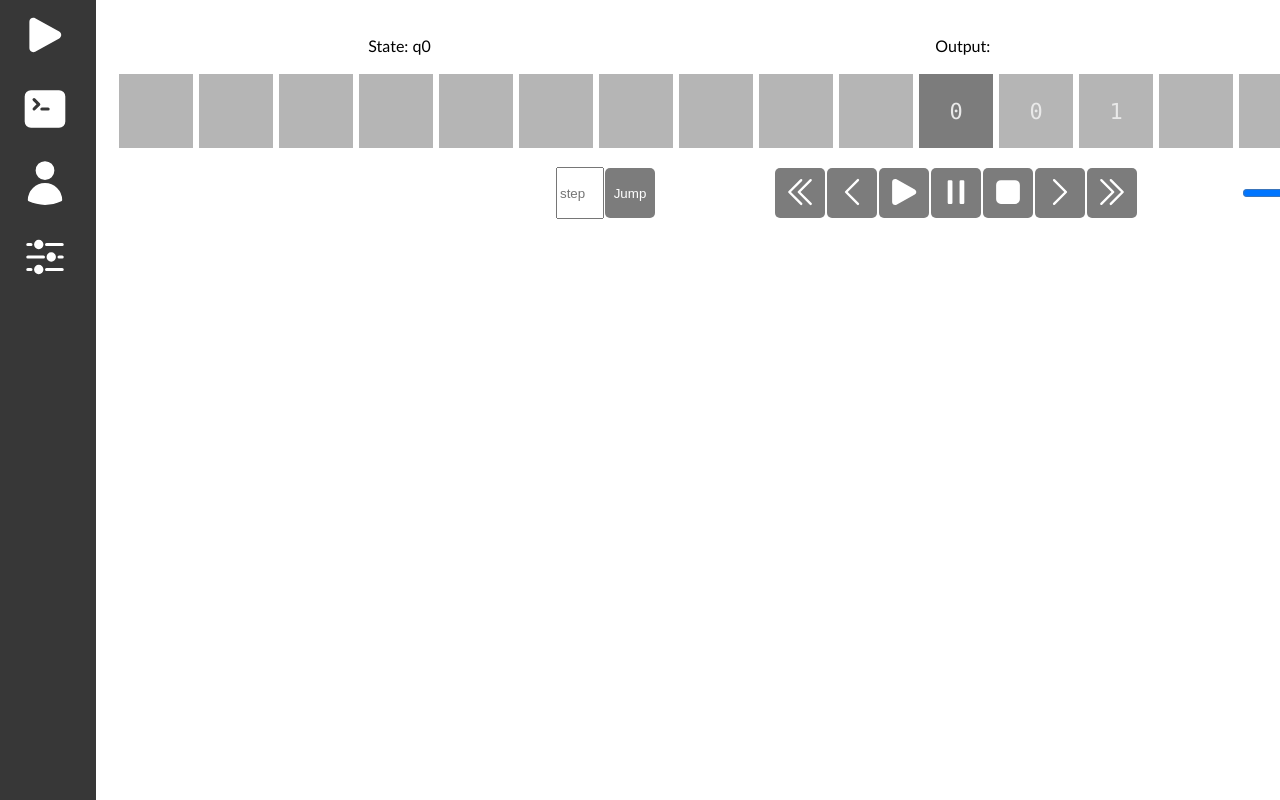
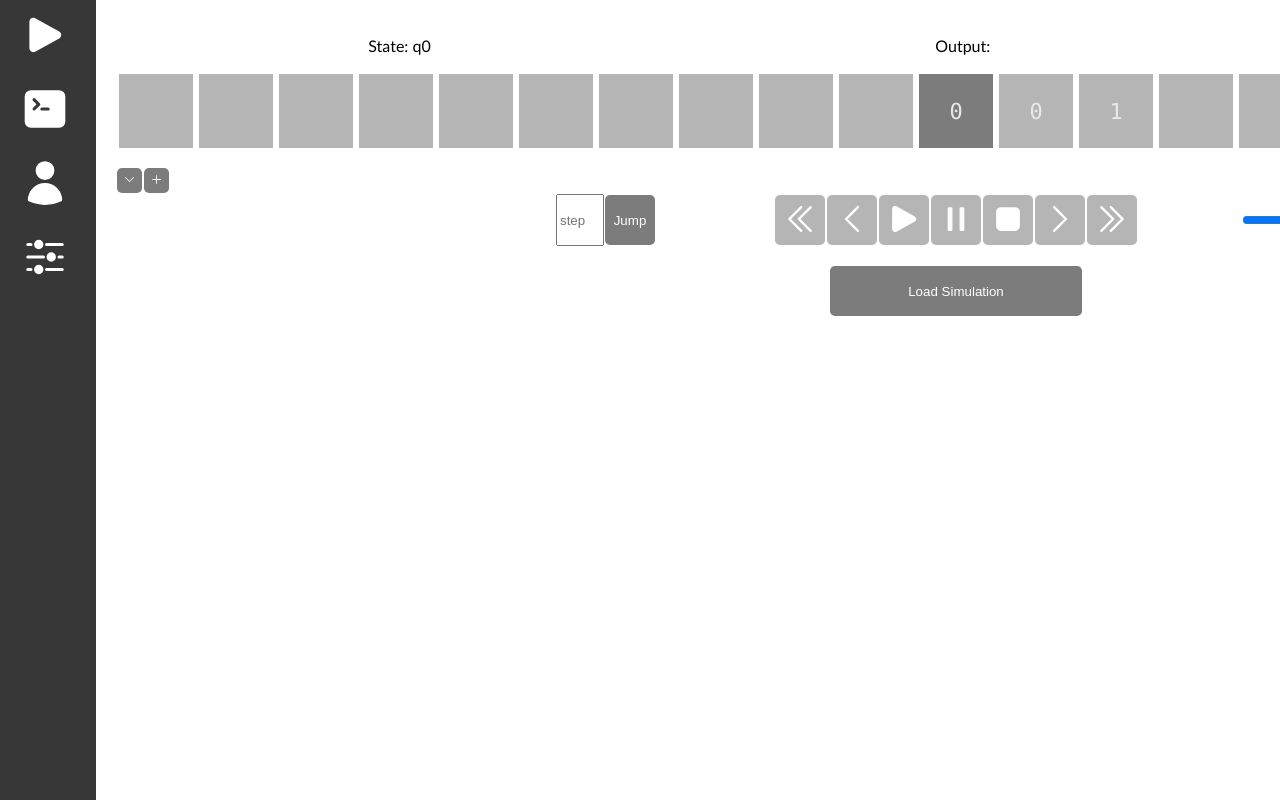
Before and after one commit to Haranana/Turing-Machine-Simulator-Frontend, a React (Vite) app: page / in a window 1280 px wide. Shown: the top 800 px of the page. Built offline with nearby package versions, Linux system fonts and the light colour scheme.

Commit message:
various small updates to tape visuals

```diff
--- a/src/features/Tape/Tape.tsx
+++ b/src/features/Tape/Tape.tsx
@@ -1,7 +1,8 @@
 import "./tape.css";
 
 
-import { PlayIcon, PauseIcon, StopIcon, PlayPauseIcon, ForwardIcon, ChevronLeftIcon, ChevronRightIcon, ChevronDoubleLeftIcon, ChevronDoubleRightIcon } from "@heroicons/react/24/solid";
+import { PlayIcon, PauseIcon, StopIcon, PlayPauseIcon, ForwardIcon,
+   ChevronLeftIcon, ChevronRightIcon, ChevronDoubleLeftIcon, ChevronDoubleRightIcon, ChevronDownIcon, PlusIcon } from "@heroicons/react/24/solid";
 import { useState, useRef, useMemo, useEffect } from "react";
 import type { Simulation ,TapeSymbol, TapeViewInput, Phase, SimulationStep , Tape, TapeState } from "./tapeTypes";
 
@@ -11,8 +12,13 @@ export const TapeView = ({ tapeState, radius = 10, cellPx = 80, animateMs = 800
   // Id komórki na którą wskazuje głowica taśmy
   const [head, setHead] = useState<number>(tapeState.head);
 
+  const [isInputFieldVisible , setInputFieldVisibility] = useState<boolean>(false);
+
   // Predkosc animacji jednego ruchu
   const animationSpeedRef = useRef(animateMs);
+
+  // Input taśmy, w przyszłości pewnie będzie zastąpiony listą stringów, dla każdej z taśm
+  const tapeInputRef = useRef<string>("");
 
   // Taśma z załadowanym inputem ale bez wykonania żadnego ruchu
   let defaultTape : Map<number, TapeSymbol> = tapeState.tape;
@@ -27,6 +33,9 @@ export const TapeView = ({ tapeState, radius = 10, cellPx = 80, animateMs = 800
 
   // Przesunięcie wizualne taśmy (px). 0 oznacza “wyrównane”.
   const [offsetPx, setOffsetPx] = useState<number>(0);
+
+  // Czy aplikacja otrzymala symulacje z API
+  const [isSimulationLoaded, setIsSimulationLoaded] = useState<boolean>(false);
 
   // Czy aktualnie trwa animacja (dla przycisków).
   const [isAnimating, setIsAnimating] = useState(false);
@@ -212,10 +221,22 @@ export const TapeView = ({ tapeState, radius = 10, cellPx = 80, animateMs = 800
 
   const trackRef = useRef<HTMLDivElement | null>(null);
 
+  function toggleInputFieldVisibility(){
+    isInputFieldVisible? setInputFieldVisibility(false) : setInputFieldVisibility(true);
+  }
+
   //making sure transition is active
   const forceReflow = () => {
     trackRef.current?.getBoundingClientRect();
   };
+
+  function loadSimulation(){
+    setIsSimulationLoaded(true);
+  }
+
+  function addTape(){
+    //to be implemented
+  }
 
   function isEndingStep(step: number){
     return step === simulation.steps.length - 1;
@@ -417,7 +438,6 @@ export const TapeView = ({ tapeState, radius = 10, cellPx = 80, animateMs = 800
     };
 
 
-
   const trackStyle: React.CSSProperties = {
     transform: `translate3d(${baseOffset + offsetPx}px, 0, 0)`,
     transition: noTransition ? "none" : `transform ${animationSpeedRef.current}ms ease`,
@@ -469,6 +489,7 @@ export const TapeView = ({ tapeState, radius = 10, cellPx = 80, animateMs = 800
   };
 
   const resetSimulation = () => {
+    setIsSimulationLoaded(false);
     setIsPlaying(false);
     setIsAnimating(false);
     setNoTransition(true);
@@ -521,6 +542,18 @@ export const TapeView = ({ tapeState, radius = 10, cellPx = 80, animateMs = 800
             {cells}
           </div>
         </div>
+        <div className="TapeActions">
+          <button className="TapeActionsButton ShowTapeInputButton" onClick={toggleInputFieldVisibility}>
+            <ChevronDownIcon/>
+          </button>
+          <button className={`TapeActionsButton AddTapeButton ${isSimulationLoaded? "DisabledButton" : ""}`} disabled={isSimulationLoaded} onClick={()=>addTape()} >
+            <PlusIcon></PlusIcon>
+          </button>
+        </div>
+
+        <div className={`InputContainer ${isInputFieldVisible ? "InputContainerVisible" : ""}`}>
+          <input id="TapeInputField" name="TapeInputField" className="TapeInputField" onChange={(e)=>{tapeInputRef.current = e.target.value }}></input>
+        </div>
       </div>
 
       <div className="SimulationControls">
@@ -539,33 +572,32 @@ export const TapeView = ({ tapeState, radius = 10, cellPx = 80, animateMs = 800
 
         <div className="FlowControls">
 
-          <button className="ToStartButton SimulationControlsButton" onClick={()=>jumpToSimulation(0)}>
+          <button className={`ToStartButton SimulationControlsButton ${!isSimulationLoaded? "DisabledButton" : ""}`} disabled={!isSimulationLoaded}
+          onClick={()=>jumpToSimulation(0)}>
             <ChevronDoubleLeftIcon/>
           </button>
 
-          <button className="StepBackButton SimulationControlsButton" onClick={doPrevSimulationStep}>
+          <button className={`StepBackButton SimulationControlsButton ${!isSimulationLoaded? "DisabledButton" : ""}`} disabled={!isSimulationLoaded}   onClick={doPrevSimulationStep}>
             <ChevronLeftIcon/>
           </button>
 
-
-
-          <button className="PlayButton SimulationControlsButton" onClick={playSimulation}>
+          <button className={`PlayButton SimulationControlsButton ${!isSimulationLoaded || isPlaying? "DisabledButton" : ""}`} disabled={!isSimulationLoaded}  onClick={playSimulation}>
             <PlayIcon />
           </button>
 
-          <button className="PauseButton SimulationControlsButton" onClick={pauseSimulation}>
+          <button className={`PauseButton SimulationControlsButton ${!isSimulationLoaded || !isPlaying? "DisabledButton" : ""}`} disabled={!isSimulationLoaded} onClick={pauseSimulation}>
             <PauseIcon />
           </button>
 
-          <button className="StopButton SimulationControlsButton" onClick={resetSimulation}>
+          <button className={`StopButton SimulationControlsButton ${!isSimulationLoaded? "DisabledButton" : ""}`} disabled={!isSimulationLoaded} onClick={resetSimulation}>
             <StopIcon />
           </button>
 
-          <button className="StepForwardButton SimulationControlsButton" onClick={doNextSimulationStep}>
+          <button className={`StepForwardButton SimulationControlsButton ${!isSimulationLoaded? "DisabledButton" : ""}`} disabled={!isSimulationLoaded} onClick={doNextSimulationStep}>
             <ChevronRightIcon/>
           </button>
 
-          <button className="ToStartButton SimulationControlsButton" onClick={()=>jumpToSimulation(simulation.steps.length-1)}>
+          <button className={`ToEndButton SimulationControlsButton ${!isSimulationLoaded? "DisabledButton" : ""}`} disabled={!isSimulationLoaded} onClick={()=>jumpToSimulation(simulation.steps.length-1)}>
             <ChevronDoubleRightIcon/>
           </button>
         </div>
@@ -579,6 +611,10 @@ export const TapeView = ({ tapeState, radius = 10, cellPx = 80, animateMs = 800
 
         </div>
       </div>
+      <div className="LoadSimulationContainer">
+        <button className={`LoadSimulationButton  ${isSimulationLoaded? "DisabledButton" : ""}`}
+          disabled={isSimulationLoaded} onClick={()=>loadSimulation()}>Load Simulation</button>
+      </div>
     </div>
   );
 };
--- a/src/features/Tape/tape.css
+++ b/src/features/Tape/tape.css
@@ -113,6 +113,74 @@
   border-radius: 5px;
 }
 
+
+
+.SimulationControlsButton.DisabledButton{
+  background-color: var(--color-primary-1);
+  cursor: default;
+}
+
+.SimulationControlsButton:hover{
+   background-color: var(--color-primary-1);
+}
+
+
+
+.TapeActions{
+  display: flex;
+  flex-direction: row;
+  justify-content: left;
+  width: 100%;
+}
+
+.TapeActionsButton{
+      min-width: 25px;
+  min-height: 25px;
+  color: white;
+  background-color: var(--color-primary-2);
+  margin: 1px;
+  cursor: pointer;
+  border: none;
+  border-radius: 5px;
+}
+
+.TapeActionsButton.DisabledButton{
+    background-color: var(--color-primary-1);
+  cursor: default;
+}
+
+.TapeActionsButton:hover{
+  background-color: var(--color-primary-1);
+}
+
+.InputContainer {
+  overflow: hidden;
+  max-height: 0;
+  opacity: 0;
+  transition: max-height 250ms ease, opacity 200ms ease;
+  align-self: stretch;
+  display: flex;
+  flex-direction: row;
+  justify-content: left;
+}
+
+.InputContainer.InputContainerVisible{
+  max-height: 1000px;
+  opacity: 1;
+  box-sizing: border-box;
+}
+
 .simulation-controls-button:hover{
    background-color: var(--color-primary-1);
 }
+
+.LoadSimulationButton{
+  background-color: var(--color-primary-2);
+    cursor: pointer;
+  border: none;
+  border-radius: 5px;
+  color: white;
+  margin-top: 20px;
+  width: 15%;
+  min-height: 50px;
+}
```
